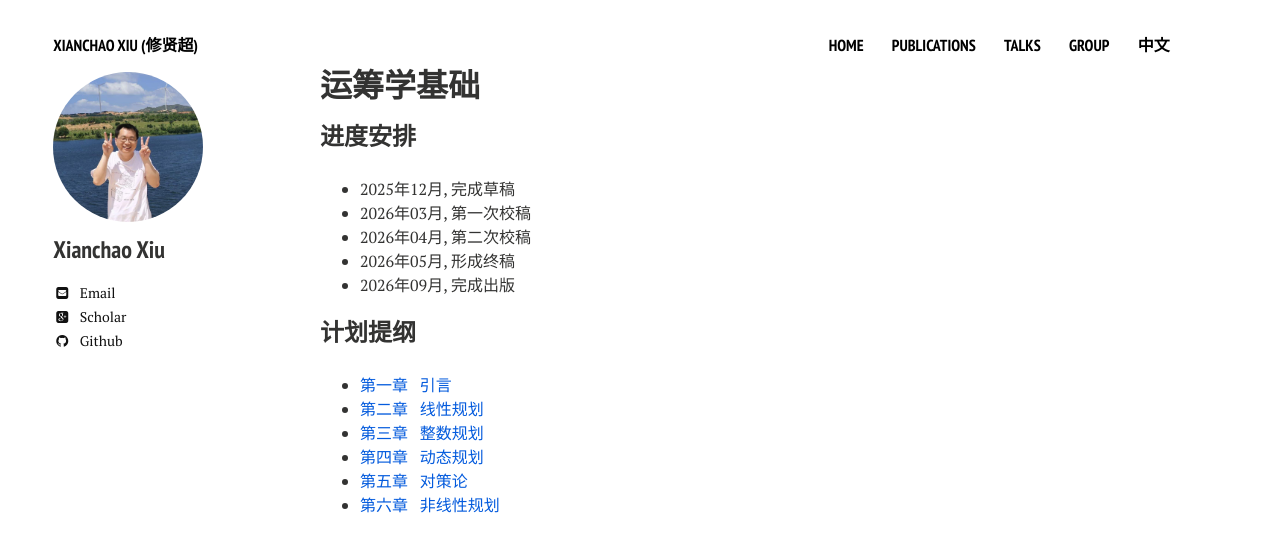
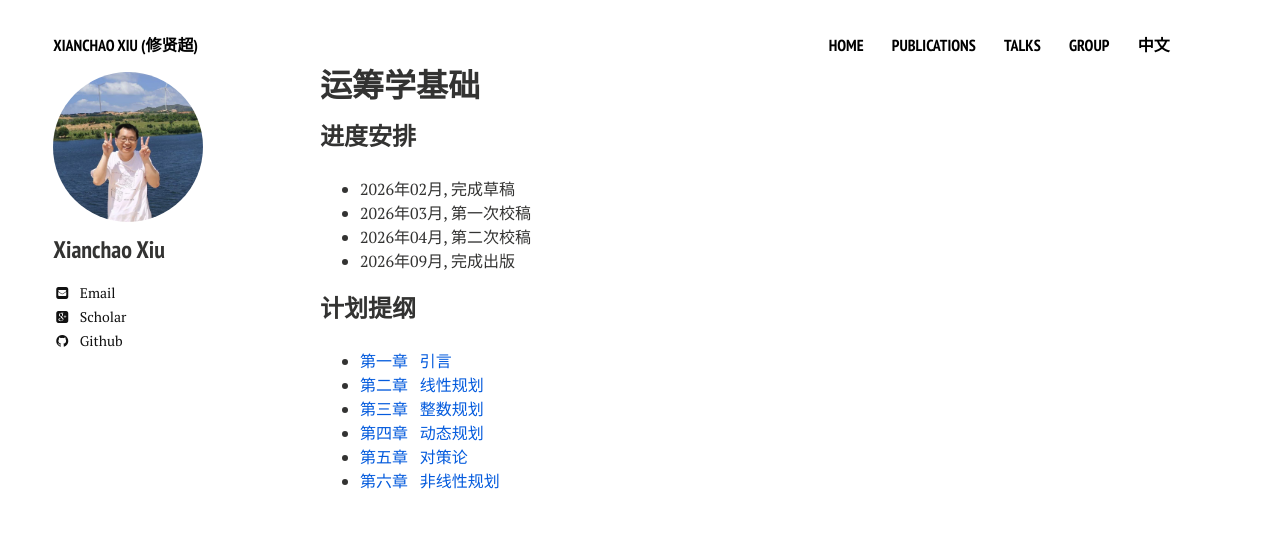
Before and after one commit to xianchaoxiu/xianchaoxiu.github.io, a Jekyll site: the page built from chinese/book/OR/index.md, in a window 1280 px wide. Shown: the top 552 px of the page. Built offline with Jekyll 4.4.1, drawn with Linux system fonts in a browser that asks for light colours; nearby versions of some CDN libraries.

Commit message:
Update index.md

```diff
--- a/chinese/book/OR/index.md
+++ b/chinese/book/OR/index.md
@@ -6,10 +6,9 @@ share: false
 ---
 
 ### 进度安排
-* 2025年12月, 完成草稿 <br>
+* 2026年02月, 完成草稿 <br>
 * 2026年03月, 第一次校稿 <br>
 * 2026年04月, 第二次校稿 <br>
-* 2026年05月, 形成终稿 <br>
 * 2026年09月, 完成出版 <br>
 
 
```
